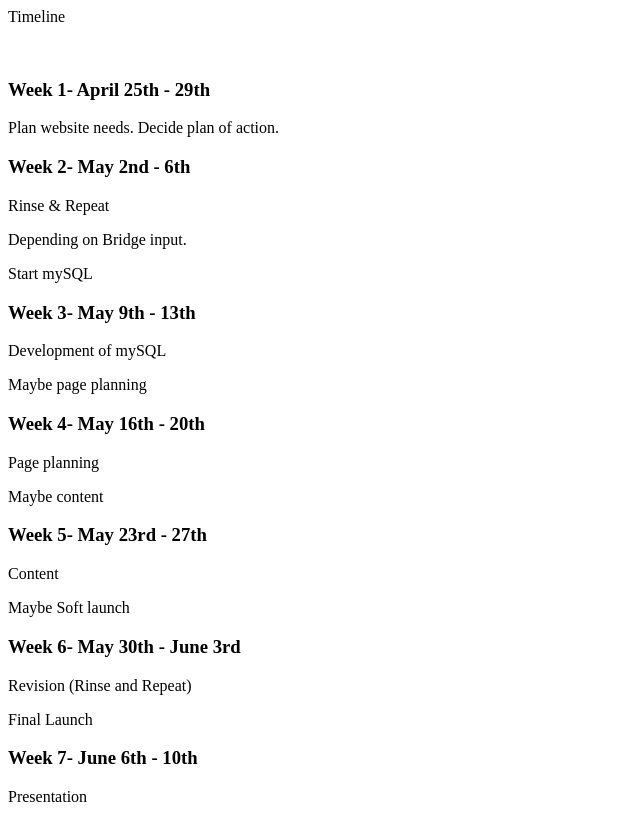
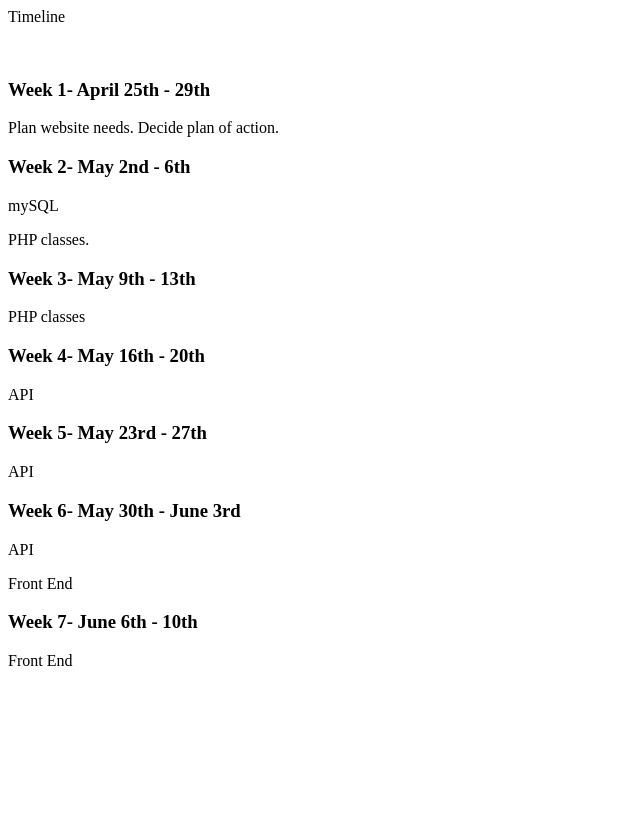
Before and after one commit to wyndows/cartridge-coders, a PHP site: page /timeline.php in a window 1280 px wide. Shown: the whole page, without its empty margins (0-640 px from the left). After the commit the page ends 666 px from the top, so only its background shows below. Run offline with PHP 8.4, Linux system fonts and the light colour scheme.

Commit message:
updated the timeline and conceptual model and usecases

```diff
--- a/epic/timeline.php
+++ b/epic/timeline.php
@@ -4,20 +4,16 @@
 <h3>Week 1- April 25th - 29th</h3>
 <p>Plan website needs. Decide plan of action.</p>
 <h3>Week 2- May 2nd - 6th</h3>
-<p>Rinse & Repeat</p>
-<p>Depending on Bridge input.</p>
-<p>Start mySQL</p>
+<p>mySQL</p>
+<p>PHP classes.</p>
 <h3>Week 3- May 9th - 13th</h3>
-<p>Development of mySQL</p>
-<p>Maybe page planning</p>
-<h3>Week 4- May 16th - 20th</h3>
-<p>Page planning</p>
-<p>Maybe content</p>
+<p>PHP classes</p>
+<h3>Week 4- May 16th - 20th </h3>
+<p>API</p>
 <h3>Week 5- May 23rd - 27th</h3>
-<p>Content</p>
-<p>Maybe Soft launch</p>
+<p>API</p>
 <h3>Week 6- May 30th - June 3rd</h3>
-<p>Revision (Rinse and Repeat)</p>
-<p>Final Launch</p>
+<p>API</p>
+<p>Front End</p>
 <h3>Week 7- June 6th - 10th</h3>
-<p>Presentation</p>
+<p>Front End</p>
```
